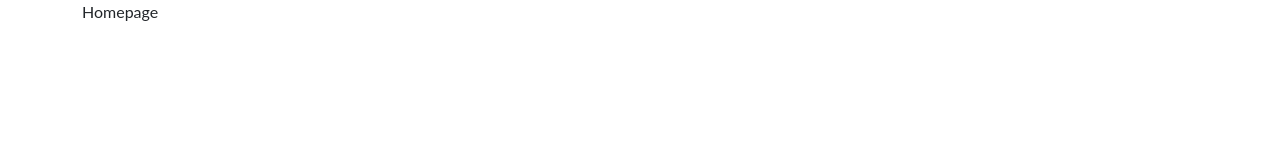
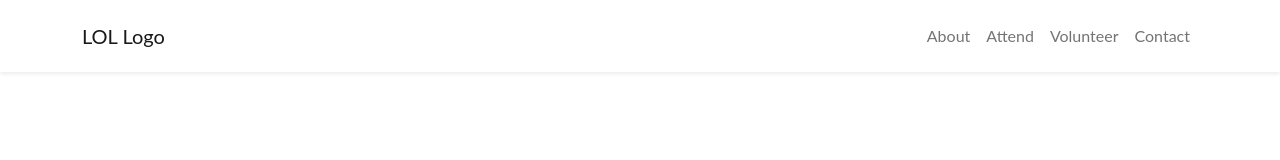
Before and after one commit to Baayeh/lol-concert, a website: page index.html in a window 1280 px wide. Drawn offline with nearby package versions, Linux system fonts and the light colour scheme; a web font is replaced by a local one.

Commit message:
Added the navigation bar to the homepage layout

```diff
--- a/index.html
+++ b/index.html
@@ -4,15 +4,47 @@
   <meta charset="UTF-8">
   <meta http-equiv="X-UA-Compatible" content="IE=edge">
   <meta name="viewport" content="width=device-width, initial-scale=1.0">
+  <link rel="stylesheet" href="https://use.typekit.net/wqs2njr.css">
   <link rel="stylesheet" href="./assets/css/style.css">
-  <title>Food Festival</title>
+  <title>Laugh Out Loud</title>
 </head>
 <body>
-  <div class="container">Homepage</div>
+  <section id="body-wrapper" class="container-fluid px-0">
+    <header>
+      <!-- Navbar -->
+      <nav class="navbar navbar-expand-md shadow-sm py-3 bg-white">
+        <div class="container">
+          <a class="navbar-brand d-none d-md-block" href="#">LOL Logo</a>
+          <button class="navbar-toggler" type="button" data-bs-toggle="offcanvas" data-bs-target="#nav-lists" aria-controls="nav-lists">
+            <span class="navbar-toggler-icon"></span>
+          </button>
+          <div class="offcanvas offcanvas-start" id="nav-lists" tabindex="-1" aria-labelledby="nav-lists">
+            <div class="offcanvas-header">
+              <h5 class="offcanvas-title">LOL Logo</h5>
+              <button type="button" class="btn-close" data-bs-dismiss="offcanvas" aria-label="Close"></button>
+            </div>
+            <ul class="navbar-nav justify-content-end">
+              <li class="nav-item">
+                <a class="nav-link" aria-current="page" href="#">About</a>
+              </li>
+              <li class="nav-item">
+                <a class="nav-link" href="#">Attend</a>
+              </li>
+              <li class="nav-item">
+                <a class="nav-link" href="#">Volunteer</a>
+              </li>
+              <li class="nav-item">
+                <a class="nav-link" href="#">Contact</a>
+              </li>
+            </ul>
+          </div>
+        </div>
+      </nav>
+    </header>
+  </section>
 
   <script src="https://cdnjs.cloudflare.com/ajax/libs/jquery/3.6.1/jquery.min.js" integrity="sha512-aVKKRRi/Q/YV+4mjoKBsE4x3H+BkegoM/em46NNlCqNTmUYADjBbeNefNxYV7giUp0VxICtqdrbqU7iVaeZNXA==" crossorigin="anonymous" referrerpolicy="no-referrer"></script>
   <script src="./node_modules/bootstrap/dist/js/bootstrap.bundle.min.js"></script>
-  <link rel="stylesheet" href="https://use.typekit.net/wqs2njr.css">
   <script src="./assets/js/style.js"></script>
 </body>
 </html>
```
